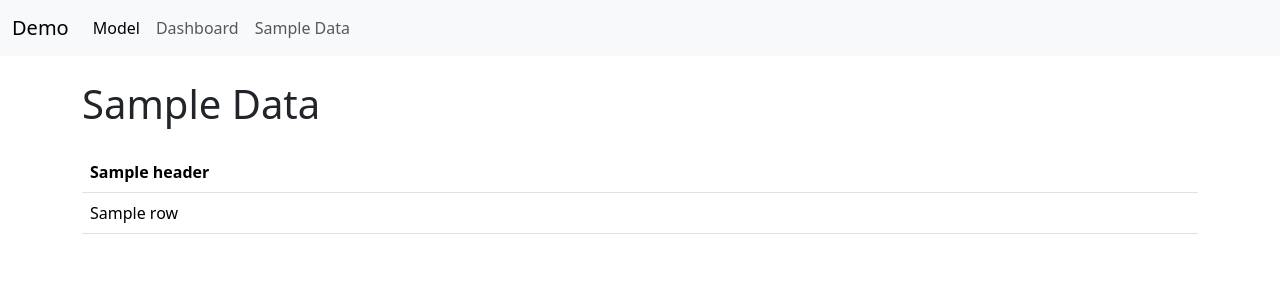
After one commit to myahninsi/big_data_visualization, a Flask app: template templates/sample.html in a window 1280 px wide. The commit adds this page. Shown: the top 300 px of the page. Run offline with Flask 3, Linux system fonts and the light colour scheme; the template is opened without the code that fills it: most values are stand-ins (such as "Sample title", 1, 10 or a date in 2020); some libraries are stand-ins or nearby versions.

Commit message:
Modifications released

```diff
--- a/templates/base.html
+++ b/templates/base.html
@@ -20,6 +20,7 @@
                     <div class="navbar-nav">
                       <a class="nav-link active" aria-current="page" href="{{url_for('home')}}">Model</a>
                       <a class="nav-link" href="{{url_for('dashboard')}}">Dashboard</a>
+                      <a class="nav-link" href="{{url_for('sample')}}">Sample Data</a>
                       <!--<a class="nav-link disabled" aria-disabled="true">Disabled</a>-->
                     </div>
                   </div>
--- /dev/null
+++ b/templates/sample.html
@@ -0,0 +1,25 @@
+{% extends "base.html"%}
+
+{% block content %}
+<div class="container my-4">
+    <h1 class="mb-4">Sample Data</h1>
+    <table class="table">
+        <thead>
+            <tr>
+                {% for header in headers %}
+                    <th scope="col">{{ header }}</th>
+                {% endfor %}
+            </tr>
+        </thead>
+        <tbody>
+            {% for row in rows %}
+                <tr>
+                    {% for header in headers %}
+                        <td>{{ row[header] }}</td>
+                    {% endfor %}
+                </tr>
+            {% endfor %}
+        </tbody>
+    </table>
+</div>
+{% endblock %}
```
Also changed, not shown: templates/model.html (+8 -9 lines).
